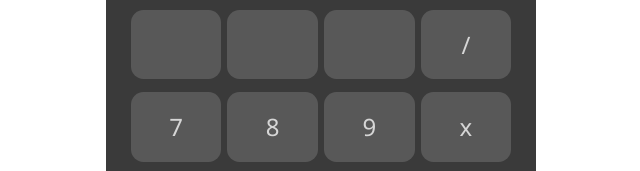
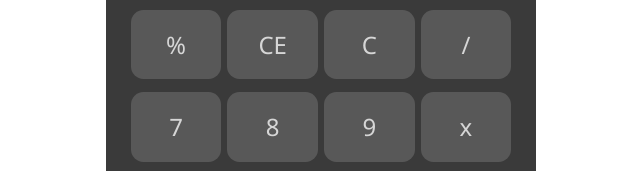
Before and after one commit to SergioRuval/odin-calculator, a plain HTML site: page index.html in a window 1280 px wide. Shown: the part 285-456 px from the top of the page, 319-959 px from the left. Drawn offline with Linux system fonts and the light colour scheme.

Commit message:
ADD delete buttons to calculator layout

```diff
--- a/index.html
+++ b/index.html
@@ -14,9 +14,9 @@
         <div id="calculator">
             <div class="calcRow" id="inputRow"></div>
             <div class="calcRow">
-                <button class="calcButton"></button>
-                <button class="calcButton"></button>
-                <button class="calcButton"></button>
+                <button class="calcButton">%</button>
+                <button class="calcButton">CE</button>
+                <button class="calcButton">C</button>
                 <button class="calcButton">/</button>
             </div>
             <div class="calcRow">
--- a/styles.css
+++ b/styles.css
@@ -47,3 +47,7 @@ h1{
     color: rgb(214, 214, 214);
     font-size: 1.5rem;
 }
+
+.calcButton:hover {
+    background-color: rgb(70, 70, 70);
+}
```
